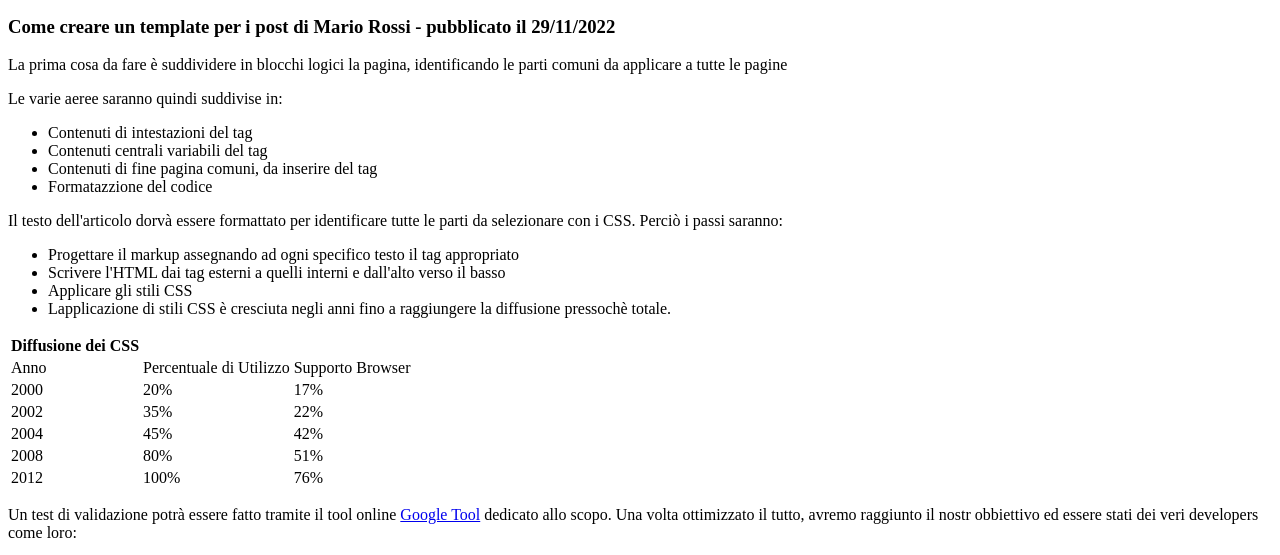
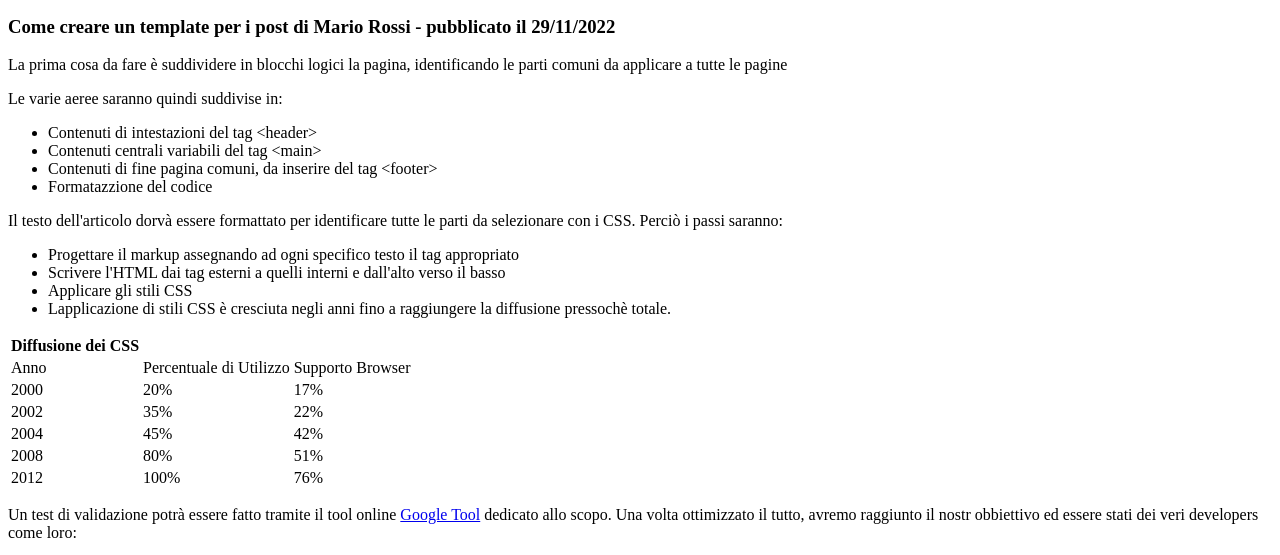
Before and after one commit to lucaf1990/Day2-Epicode, a plain HTML site: page index.html in a window 1280 px wide. Shown: the part 239-794 px from the top of the page. Drawn offline with Linux system fonts and the light colour scheme; grey boxes are pictures that could not be loaded.

Commit message:
Update index.html

```diff
--- a/index.html
+++ b/index.html
@@ -27,11 +27,11 @@
         <p>
             Le varie aeree saranno quindi suddivise in:
         <ul>
-            <li>Contenuti di intestazioni del tag <header>
+            <li>Contenuti di intestazioni del tag &lt;header&gt;
             </li>
-            <li>Contenuti centrali variabili del tag <main> </main>
+            <li>Contenuti centrali variabili del tag &lt;main&gt;
             </li>
-            <li>Contenuti di fine pagina comuni, da inserire del tag <footer> </footer>
+            <li>Contenuti di fine pagina comuni, da inserire del tag  &lt;footer&gt;
             </li>
             <li>Formatazzione del codice</li>
         </ul>
```
